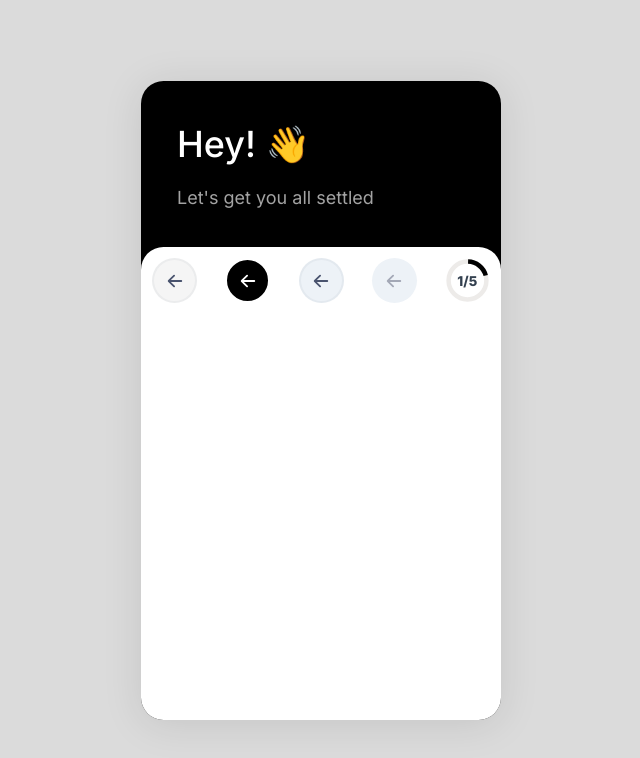
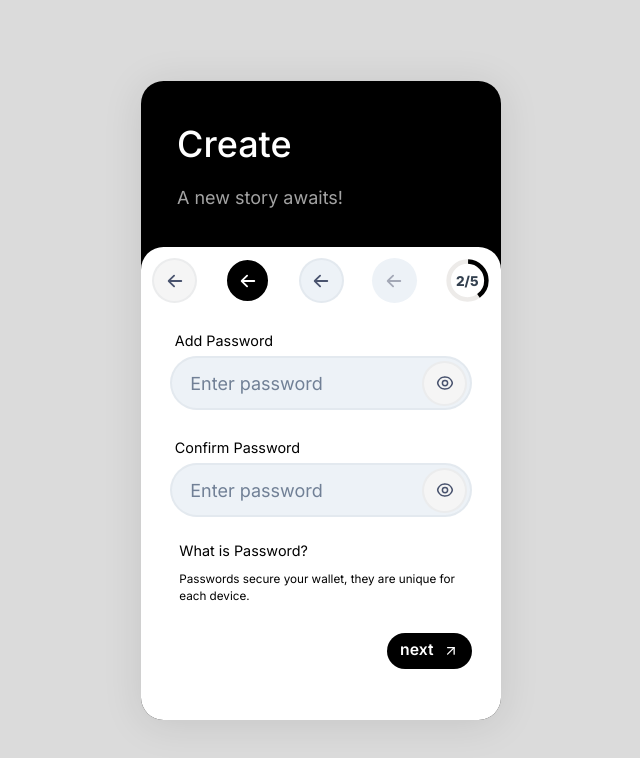
Before and after one commit to dark-circles-2022/panda-wallet, a React (Create React App) app: page / in a window 1280 px wide. Shown: the top 758 px of the page, without its empty margins (319-959 px from the left). Built offline with nearby package versions, Linux system fonts and the light colour scheme.

Commit message:
Add Create Wallet Screen

```diff
--- a/src/App.tsx
+++ b/src/App.tsx
@@ -2,6 +2,7 @@ import * as React from 'react';
 import { Box, ChakraProvider } from '@chakra-ui/react';
 import OnboardingLayout from './layout/Onboarding';
 import theme from './theme';
+import CreateWallet from './screens/CreateWallet';
 
 export const App = () => (
   <ChakraProvider theme={theme}>
@@ -15,7 +16,7 @@ export const App = () => (
       overflow="hidden"
       boxShadow="0px 4px 40px rgba(0, 0, 0, 0.1)"
     >
-      <OnboardingLayout
+      {/* <OnboardingLayout
         title={'Hey! 👋'}
         subtext={"Let's get you all settled"}
         currentStep={1}
@@ -23,7 +24,8 @@ export const App = () => (
         isBackButtonVisible={true}
         isStepNumberVisible={true}
         canSkip={false}
-      />
+      /> */}
+      <CreateWallet />
     </Box>
   </ChakraProvider>
 );
--- a/src/components/common/Button.tsx
+++ b/src/components/common/Button.tsx
@@ -10,6 +10,7 @@ interface Props {
 const PrimaryButton = ({ icon, prompt, color, bg }: Props) => {
   return (
     <Button
+      size={'sm'}
       color={color}
       backgroundColor={bg}
       rightIcon={<Icon as={icon} />}
--- a/src/components/common/PasswordInput.tsx
+++ b/src/components/common/PasswordInput.tsx
@@ -1,9 +1,9 @@
-import { Icon, IconButton, Input, InputGroup, InputRightElement } from '@chakra-ui/react';
+import { Icon, IconButton, Input, InputGroup, InputRightElement, Text, Box, Flex } from '@chakra-ui/react';
 import { useState } from 'react';
-import { ReactComponent as Show } from '../../assets/Icons/Eye.svg';
-import { ReactComponent as Hide } from '../../assets/Icons/EyeClosed.svg';
+import ButtonIcon from '../ButtonIcon';
+import { RiEyeCloseLine as Hide, RiEyeLine as Show } from 'react-icons/ri';
 
-const PasswordInput = () => {
+const PasswordInput = ({ label }: { label: string }) => {
   const [shown, setShown] = useState(false);
   const [value, setValue] = useState('');
 
@@ -12,26 +12,44 @@ const PasswordInput = () => {
   };
 
   return (
-    <InputGroup size="md">
+    <Box
+      px="1rem"
+      py="0.75rem"
+    >
+      <Text
+        color={'black'}
+        fontSize={'0.8rem'}
+        mb={'0.25rem'}
+        ml={'0.25rem'}
+      >
+        {label}
+      </Text>
+      <InputGroup>
         <Input
           type={shown ? 'text' : 'password'}
+          border="2px solid"
+          borderColor="icon.border.50"
           placeholder="Enter password"
           value={value}
           onChange={(e) => setValue(e.target.value)}
           borderRadius={'full'}
           variant={'filled'}
-        colorScheme={'blackAlpha'}
+          color={'black'}
+          h={'3rem'}
         />
-      <InputRightElement width="4.5rem">
-        <IconButton
-          borderRadius={'full'}
+        <InputRightElement
+          width="3rem"
+          h={'3rem'}
+        >
+          <ButtonIcon
+            displayIcon={shown ? (Hide as any) : (Show as any)}
+            ariaLabel="Toggle Show Password"
+            variant="semi-solid"
             onClick={handleClickShowPassword}
-          icon={shown ? <Hide /> : <Show />}
-          aria-label={'create password'}
-          size={'sm'}
           />
         </InputRightElement>
       </InputGroup>
+    </Box>
   );
 };
 
--- /dev/null
+++ b/src/screens/CreateWallet.tsx
@@ -0,0 +1,48 @@
+import OnboardingLayout from '../layout/Onboarding';
+import PasswordInput from '../components/common/PasswordInput';
+import PrimaryButton from '../components/common/Button';
+import { Flex, Text, VStack } from '@chakra-ui/react';
+import { FiArrowUpRight as Arrow } from 'react-icons/fi';
+
+const CreateWallet = () => {
+  return (
+    <OnboardingLayout
+      title="Create"
+      subtext="A new story awaits!"
+      currentStep={2}
+      totalSteps={5}
+      isBackButtonVisible
+      isStepNumberVisible
+      canSkip={false}
+    >
+      <Flex direction={'column'}>
+        <PasswordInput label={'Add Password'} />
+        <PasswordInput label={'Confirm Password'} />
+      </Flex>
+
+      <VStack
+        color="black"
+        px="1.5rem"
+        py="0.5rem"
+        align={'start'}
+      >
+        <Text fontSize={'0.8rem'}>What is Password?</Text>
+        <Text fontSize={'0.65rem'}>Passwords secure your wallet, they are unique for each device.</Text>
+      </VStack>
+      <Flex
+        p="1rem"
+        justify={'end'}
+        bottom="1rem"
+      >
+        <PrimaryButton
+          icon={Arrow as any}
+          prompt={'next'}
+          color={'white'}
+          bg={'black'}
+        />
+      </Flex>
+    </OnboardingLayout>
+  );
+};
+
+export default CreateWallet;
```
Lines whose indentation alone changed are shown as unchanged.
